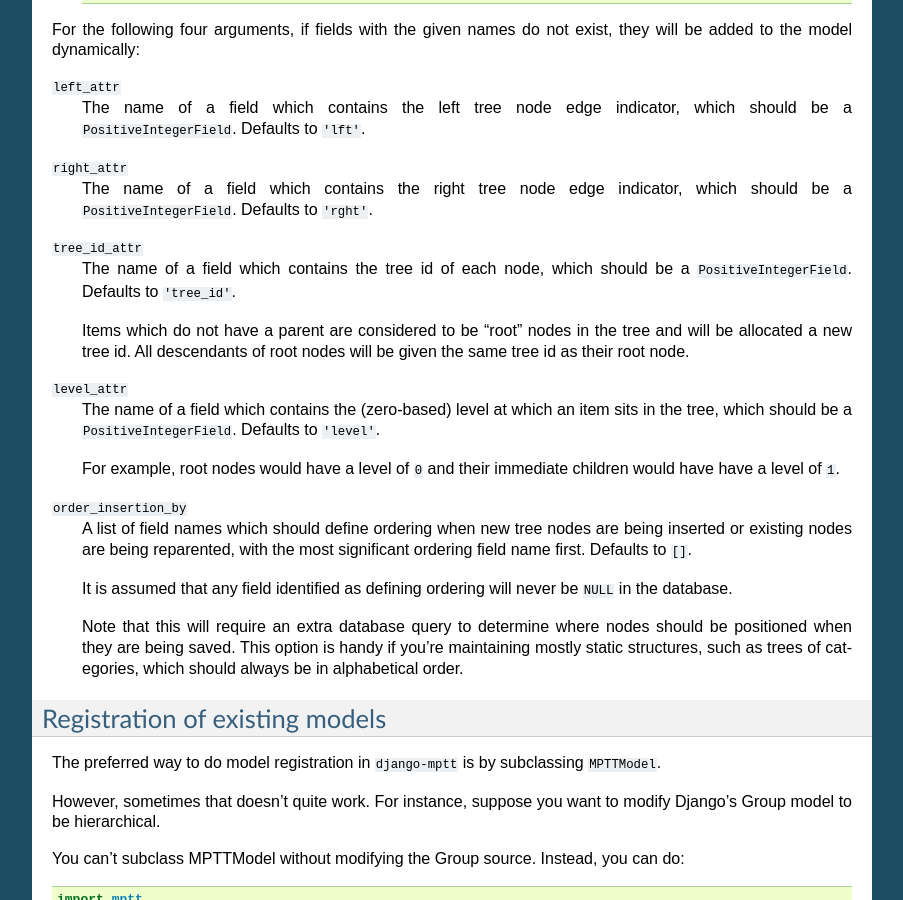
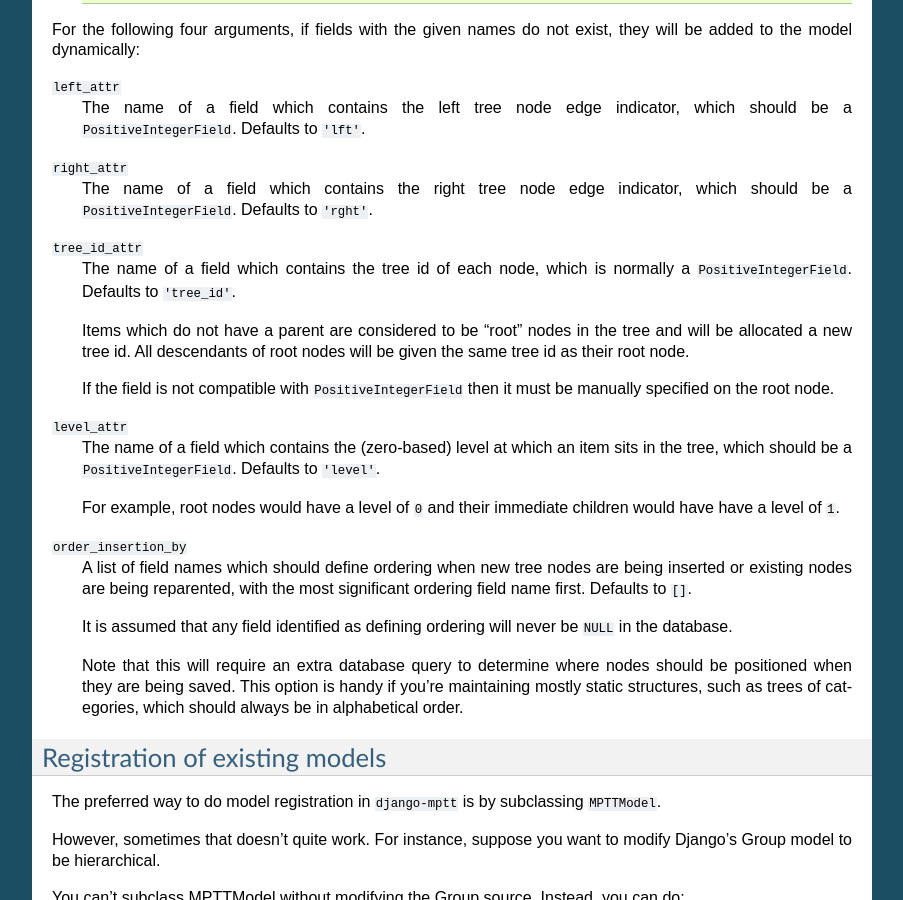
Before and after one commit to django-mptt/django-mptt, a Sphinx documentation site: the page built from docs/models.rst, in a window 1280 px wide and 900 px high, scrolled down 1710 px. Shown: the whole window, without its empty margins (198-1101 px from the left). Built offline with Sphinx 7.4.7, drawn with Linux system fonts in a browser that asks for light colours.

Commit message:
Update docs :)

```diff
--- a/docs/models.rst
+++ b/docs/models.rst
@@ -74,11 +74,14 @@ exist, they will be added to the model dynamically:
 
 ``tree_id_attr``
    The name of a field which contains the tree id of each node, which
-   should be a ``PositiveIntegerField``. Defaults to ``'tree_id'``.
+   is normally a ``PositiveIntegerField``. Defaults to ``'tree_id'``.
 
    Items which do not have a parent are considered to be "root" nodes in
    the tree and will be allocated a new tree id. All descendants of root
    nodes will be given the same tree id as their root node.
+
+   If the field is not compatible with ``PositiveIntegerField`` then it
+   must be manually specified on the root node.
 
 ``level_attr``
    The name of a field which contains the (zero-based) level at which an
```
